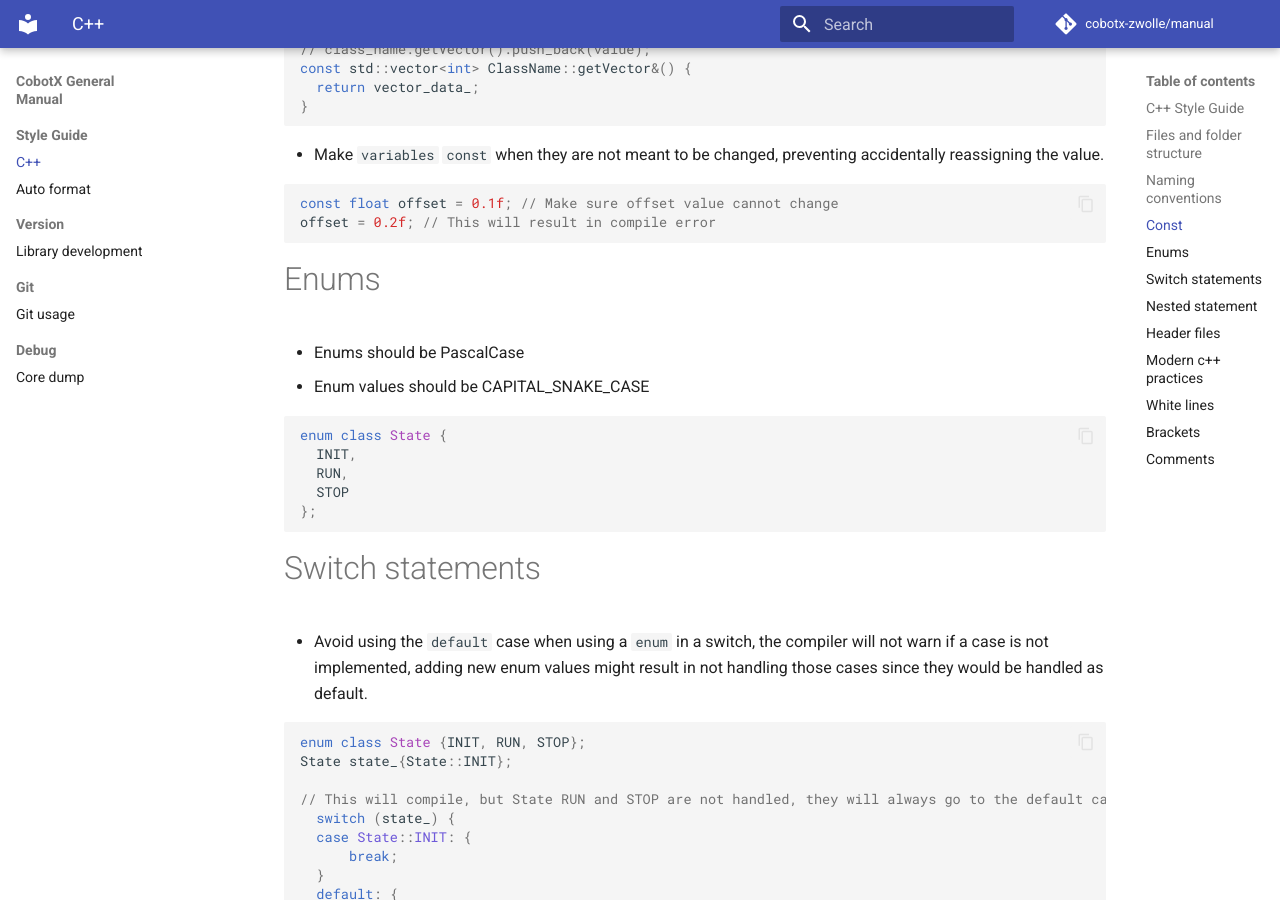
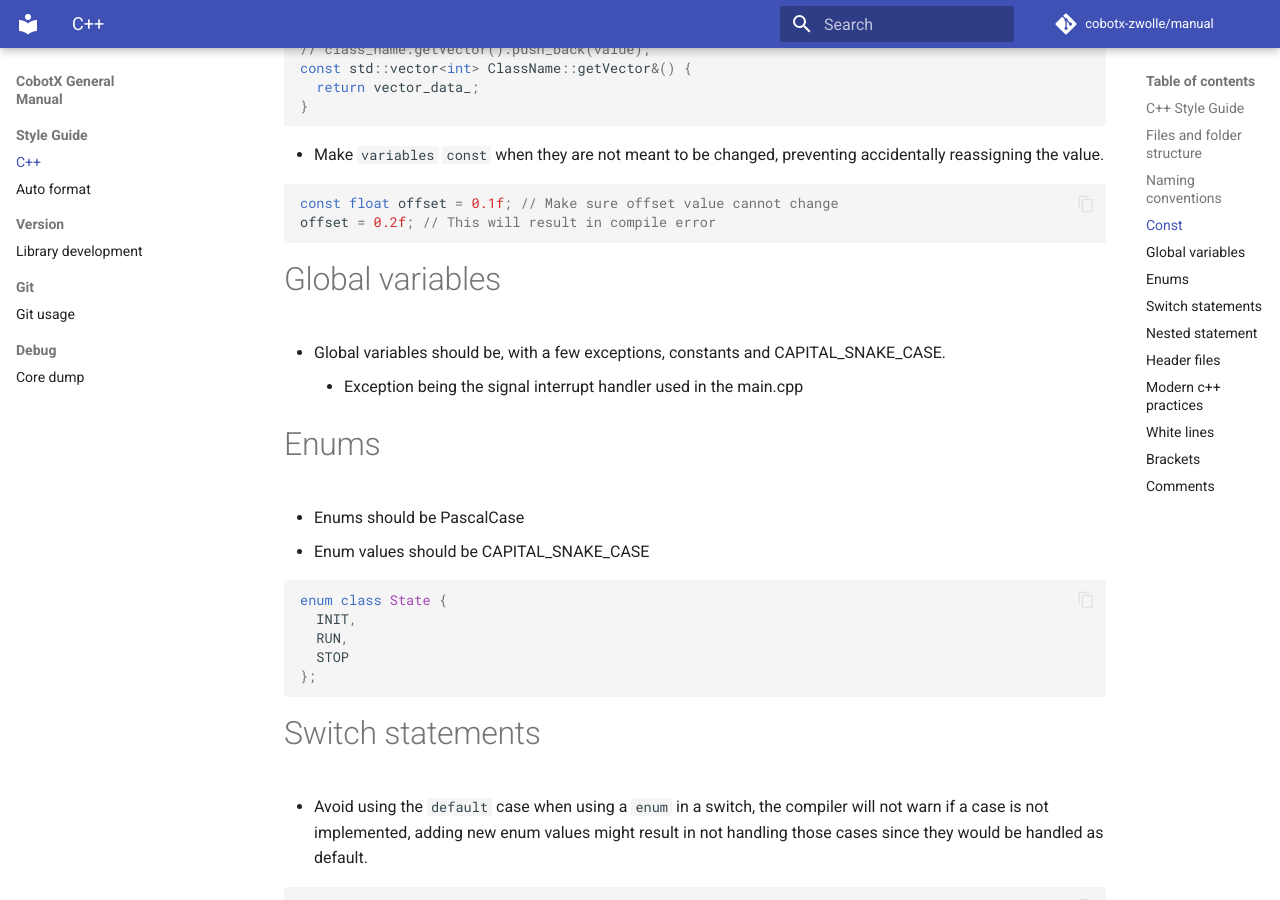
Before and after one commit to CobotX-Zwolle/manual, an MkDocs documentation site: the page built from docs/style_guide/cpp.md, in a window 1280 px wide and 900 px high, scrolled down 2053 px. Built offline with MkDocs 1.6.1 and Material for MkDocs 9.7.7, drawn with Linux system fonts in a browser that asks for light colours; comment, search, counter and statistics services are not loaded.

Commit message:
Added global variables casing

````diff
--- a/docs/style_guide/cpp.md
+++ b/docs/style_guide/cpp.md
@@ -103,6 +103,10 @@ const std::vector<int> ClassName::getVector&() {
 const float offset = 0.1f; // Make sure offset value cannot change
 offset = 0.2f; // This will result in compile error
 ```
+
+# Global variables
+* Global variables should be, with a few exceptions, constants and CAPITAL_SNAKE_CASE.
+    *  Exception being the signal interrupt handler used in the main.cpp
 
 # Enums
 * Enums should be PascalCase
````
